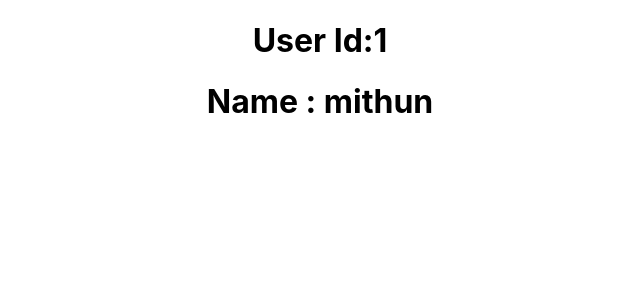
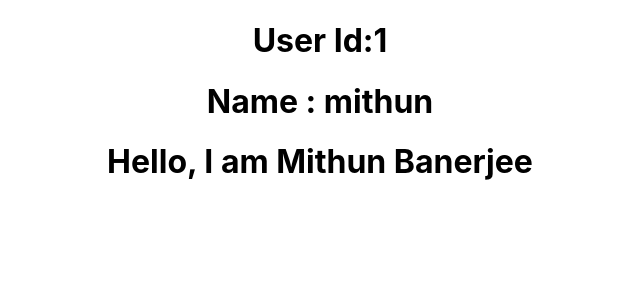
Before and after one commit to mithunbanerjee632/React-Js-Basic, a React (Create React App) app: page / in a window 1280 px wide. Shown: the top 300 px of the page, without its empty margins (320-960 px from the left). Built offline with nearby package versions, Linux system fonts and the light colour scheme.

Commit message:
useContext hooks in React

```diff
--- a/src/App.js
+++ b/src/App.js
@@ -21,7 +21,7 @@ import LifeCycle from "./LifeCycle/LifeCycle";
 import UserFrom from "./RefExample/UserFrom";
 import UserForm from "./Hook/UseRef/UserForm";
 import UseReducer from "./Hook/UseReducer/UseReducer";
-import Component1 from "./PropDrilling/Component1";
+import Component1 from "./Hook/UseContext/Component1";
 
 function App() {
 
--- /dev/null
+++ b/src/Hook/UseContext/Component1.js
@@ -0,0 +1,15 @@
+import React, {useState} from 'react';
+import Component2 from "./Component2";
+import {UserContext} from './UserContext'
+
+const Component1 = () => {
+    const [user,setUser]=useState({id:1,name:"mithun"})
+    const [text,setText]= useState("Hello, I am Mithun Banerjee")
+    return (
+        <UserContext.Provider value={{user,text}}>
+            <Component2 />
+        </UserContext.Provider>
+    );
+};
+
+export default Component1;
--- /dev/null
+++ b/src/Hook/UseContext/Component2.js
@@ -0,0 +1,13 @@
+import React from 'react';
+import Component3 from "./Component3";
+
+const Component2 = () => {
+
+    return (
+        <div>
+        <Component3/>
+        </div>
+    );
+};
+
+export default Component2;
--- /dev/null
+++ b/src/Hook/UseContext/Component3.js
@@ -0,0 +1,13 @@
+import React from 'react';
+import Component4 from "./Component4";
+
+const Component3 = () => {
+
+    return (
+        <div>
+            <Component4 />
+        </div>
+    );
+};
+
+export default Component3;
--- /dev/null
+++ b/src/Hook/UseContext/Component4.js
@@ -0,0 +1,15 @@
+import React, {useContext} from 'react';
+import {UserContext} from "./UserContext";
+
+const Component4 = () => {
+   const {user,text} = useContext(UserContext);
+    return (
+        <div>
+            <h1>User Id:{user.id}</h1>
+            <h1>Name : {user.name}</h1>
+            <h1>{text}</h1>
+        </div>
+    );
+};
+
+export default Component4;
--- /dev/null
+++ b/src/Hook/UseContext/UserContext.js
@@ -0,0 +1,3 @@
+import React from "react";
+
+export const UserContext = React.createContext();
```
